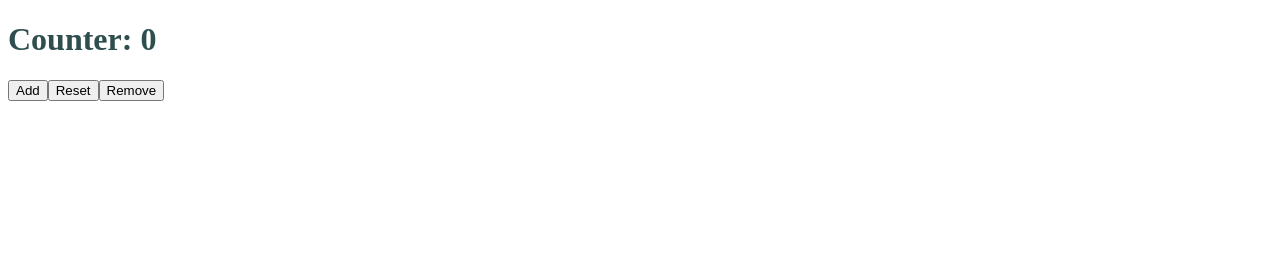
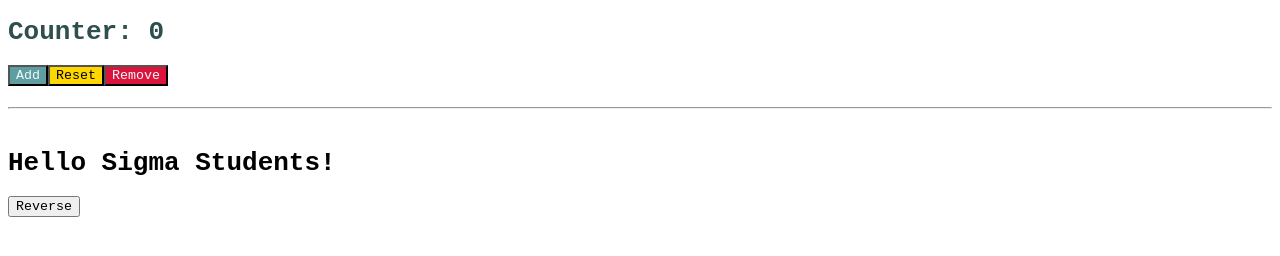
Before and after one commit to bino-faata/sswu_practice, a plain HTML site: page counter.html in a window 1280 px wide. Drawn offline with nearby package versions, Linux system fonts and the light colour scheme.

Commit message:
v-on directives

```diff
--- a/counter.html
+++ b/counter.html
@@ -7,24 +7,33 @@
     <meta content="IE=edge,chrome=1" http-equiv="X-UA-Compatible">
     <meta name="viewport" content="width=device-width, initial-scale=1.0" />
     <title>Counter</title>
+    <link rel="stylesheet" href="styles/style.css">
   </head>
 
   <body>
     <div id="app">
-
       <div>
         <h1 style="color: darkslategray;">Counter: {{ counter }}</h1>
       </div>
       <div v-if="counter >= maximum">
         <h1 style="color: red;">Max qty exceeded: {{ maximum }}</h1>
       </div>
+      <div class="button">
+        <button v-bind:="Add" @click="counterAdd">Add</button>
+        <button v-bind:="Reset" @click="counterReset">Reset</button>
+        <button v-bind:="Remove" @click="counterRemove">Remove</button>
+      </div>
+    </div>
 
-      <div class="button">
-        <button @click="counter++">Add</button>
-        <button @click="counter = 0">Reset</button>
-        <button @click="counter--">Remove</button>
+    <br />
+    <hr>
+    <br />
+
+    <div id="app2">
+      <div>
+        <h1 :style="{ color }" @click="changeColor">{{ header }}</h1>
+        <button @click="Reverse">Reverse</button>
       </div>
-
     </div>
 
     <script src="https://unpkg.com/vue@3"></script>
--- a/scripts/script.js
+++ b/scripts/script.js
@@ -1,10 +1,49 @@
 const App = {
     data() {
         return {
+            step: 1,
             counter: 0,
-            maximum: 3
+            maximum: 3,
+            Add: {
+                class: "add"
+            },
+            Remove: {
+                class: "remove"
+            },
+            Reset: {
+                class: "reset"
+            }
+        }
+    },
+    methods: {
+        counterAdd(){
+            this.counter += this.step;
+        },
+        counterReset(){
+            this.counter = 0;
+        },
+        counterRemove(){
+            this.counter -= this.step;
+        }
+    }
+}
+
+const App2 = {
+    data() {
+        return {
+            header: "Hello Sigma Students!",
+            color: "black"
+        }
+    },
+    methods: {
+        Reverse() {
+            this.header = this.header.split("").reverse().join("");
+        },
+        changeColor() {
+            this.color = this.color === "black" ? "cadetblue" : "black";
         }
     }
 }
 
 Vue.createApp(App).mount("#app");
+Vue.createApp(App2).mount("#app2");
--- /dev/null
+++ b/styles/style.css
@@ -0,0 +1,25 @@
+* {
+    font-family: monospace;
+}
+#bind_id {
+    background-color: coral;
+    font-size: 28px;
+    font-family: monospace;
+    font-weight: bold;
+}
+
+.bind_class {
+    text-align: center;
+}
+
+.add {
+    background-color: cadetblue;
+    color: aliceblue;
+}
+.remove {
+    background-color: crimson;
+    color: aliceblue;
+}
+.reset {
+    background-color: gold;
+}
```
